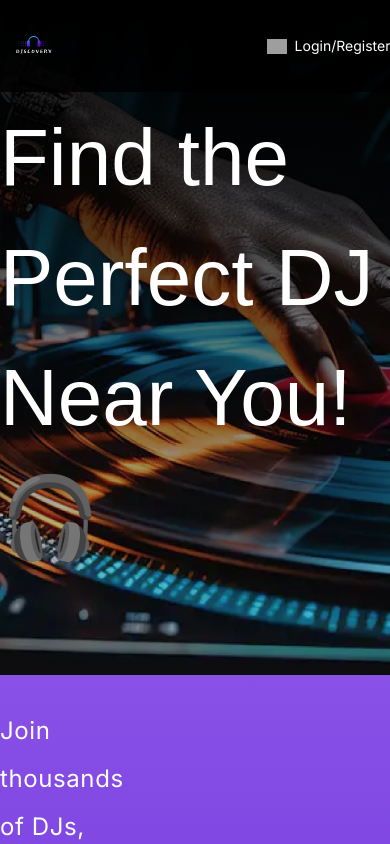
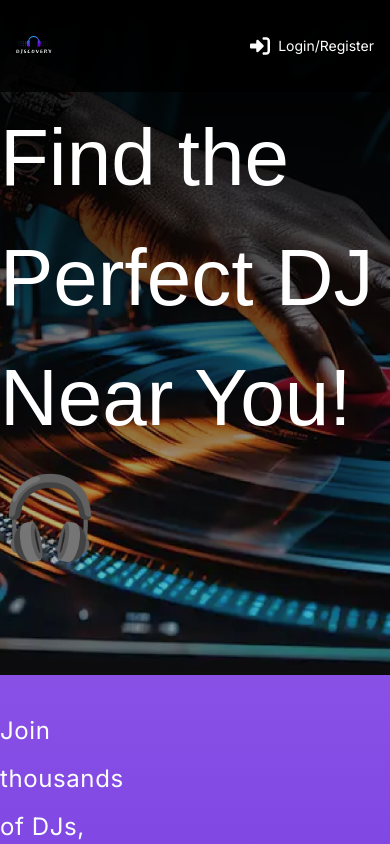
Before and after one commit to hassanidris/djscovery, a Next.js app: page / in a window 390 px wide. Shown: the top 844 px of the page. Built offline with nearby package versions, Linux system fonts and the light colour scheme; no server answers; grey boxes are pictures that could not be loaded; a web font is replaced by a local one.

Commit message:
small fixes

```diff
--- a/src/app/profile/[id]/page.tsx
+++ b/src/app/profile/[id]/page.tsx
@@ -61,7 +61,7 @@ const ProfilePage = () => {
               </p>
             </div>
           </div>
-          <div className="w-full md:w-1/4 space-y-8 place-items-end">
+          <div className="w-full md:w-1/4 space-y-8 items-end">
             <div>
               <h3 className="text-xl font-bold">Music Samples</h3>
               <div className="flex space-x-4 mt-4 ">
--- a/src/app/sign-in/[[...sign-in]]/page.tsx
+++ b/src/app/sign-in/[[...sign-in]]/page.tsx
@@ -1,9 +1,13 @@
+import Footer from "@/components/Footer";
 import { SignIn } from "@clerk/nextjs";
 
 export default function Page() {
   return (
-    <div className=" flex items-center justify-center my-4">
+    <div className=" mt-48 flex flex-col items-center justify-center my-4">
       <SignIn />
+      <div className=" mt-36">
+        <Footer />
+      </div>
     </div>
   );
 }
--- a/src/app/sign-up/[[...sign-up]]/page.tsx
+++ b/src/app/sign-up/[[...sign-up]]/page.tsx
@@ -1,9 +1,13 @@
+import Footer from "@/components/Footer";
 import { SignUp } from "@clerk/nextjs";
 
 export default function Page() {
   return (
-    <div className=" flex items-center justify-center my-4">
+    <div className=" mt-48 flex flex-col items-center justify-center my-4">
       <SignUp />
+      <div className=" mt-36">
+        <Footer />
+      </div>
     </div>
   );
 }
--- a/src/components/Navbar.tsx
+++ b/src/components/Navbar.tsx
@@ -7,6 +7,8 @@ import {
   SignedOut,
   UserButton,
 } from "@clerk/nextjs";
+import { FontAwesomeIcon } from "@fortawesome/react-fontawesome";
+import { faRightToBracket } from "@fortawesome/free-solid-svg-icons";
 
 const Navbar = () => {
   return (
@@ -61,8 +63,13 @@ const Navbar = () => {
             </SignedIn>
             <SignedOut>
               <div className="flex items-center gap-2 text-sm text-white">
-                <Image src="/login.png" alt="" width={20} height={20} />
-                <Link href="/sign-in">Login/Register</Link>
+                <Link href="/sign-in" className=" flex gap-2">
+                  <FontAwesomeIcon
+                    icon={faRightToBracket}
+                    className=" h-5 w-5"
+                  />
+                  <span>Login/Register</span>
+                </Link>
               </div>
             </SignedOut>
           </ClerkLoaded>
```
